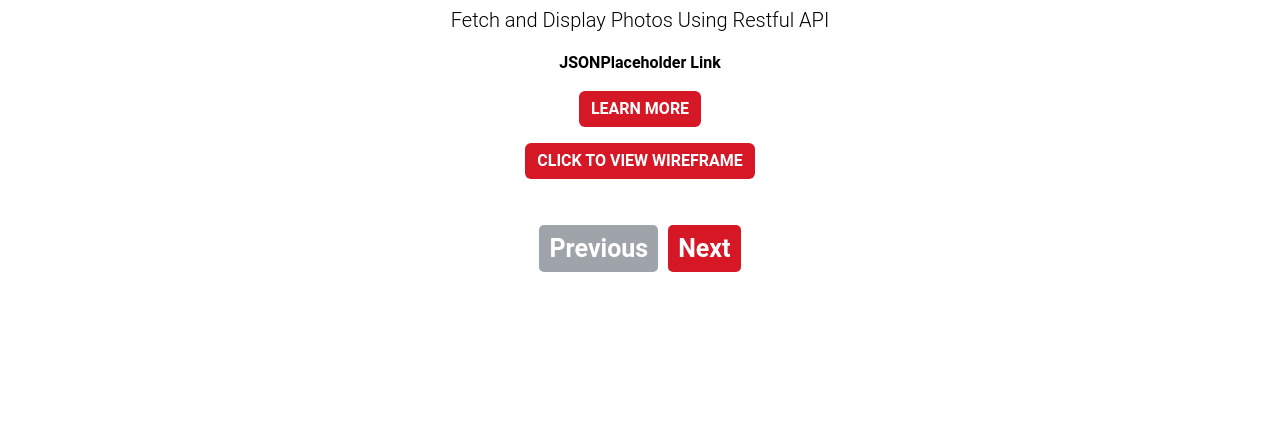
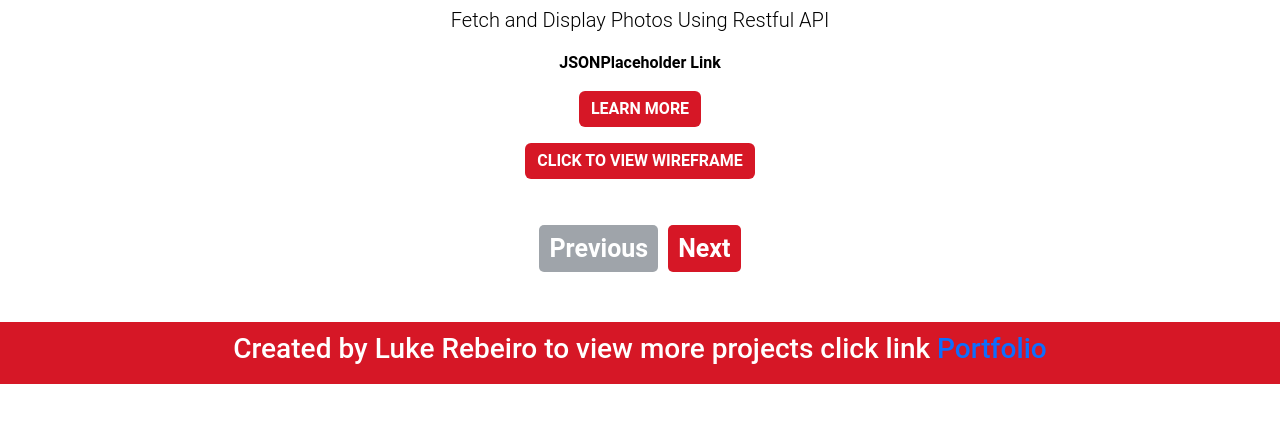
Before and after one commit to lukerebeirowebdev/City-University-of-London--Assessment-Task, a website: page index.html in a window 1280 px wide. Shown: the part 199-622 px from the top of the page. Drawn offline with nearby package versions, Linux system fonts and the light colour scheme; no server answers.

Commit message:
added footer-container and styling

```diff
--- a/index.html
+++ b/index.html
@@ -29,7 +29,13 @@
         <button class="btn btn-secondary btn-xlg" id="nextBtn">Next</button>
     </div>
     <div id="photos"></div>
-    <!-- uncomment js and html to see all 5000 pictures -->
+    <footer>
+        <div class="footer-container">
+            <h3>Created by Luke Rebeiro to view more projects click link <a
+                    href="https://lukerebeiroportfolio.netlify.app/">Portfolio</a></h3>
+        </div>
+    </footer>
+    <!-- uncomment the js and html to see all 5000 pictures -->
     <!-- <div class="container">
         <div class="photoscontainer" id="photos-container">
     <!-- </div> -->
--- a/style.css
+++ b/style.css
@@ -95,3 +95,27 @@ body {
   position: relative;
   z-index: 1;
 }
+
+.footer-container {
+  display: flex;
+  justify-content: center;
+  align-items: center;
+  padding: 10px;
+  position: relative;
+  z-index: 1;
+  background-color: #d61726;
+  top: 0;
+  left: 0;
+  color: white;
+  font-size: 20px;
+  margin-top: 10px;
+  margin-bottom: 10px;
+  max-height: 100vh;
+  width: 100%;
+  position: static;
+}
+
+.footer-container a {
+  text-decoration: none;
+  font-weight: 500;
+}
```
